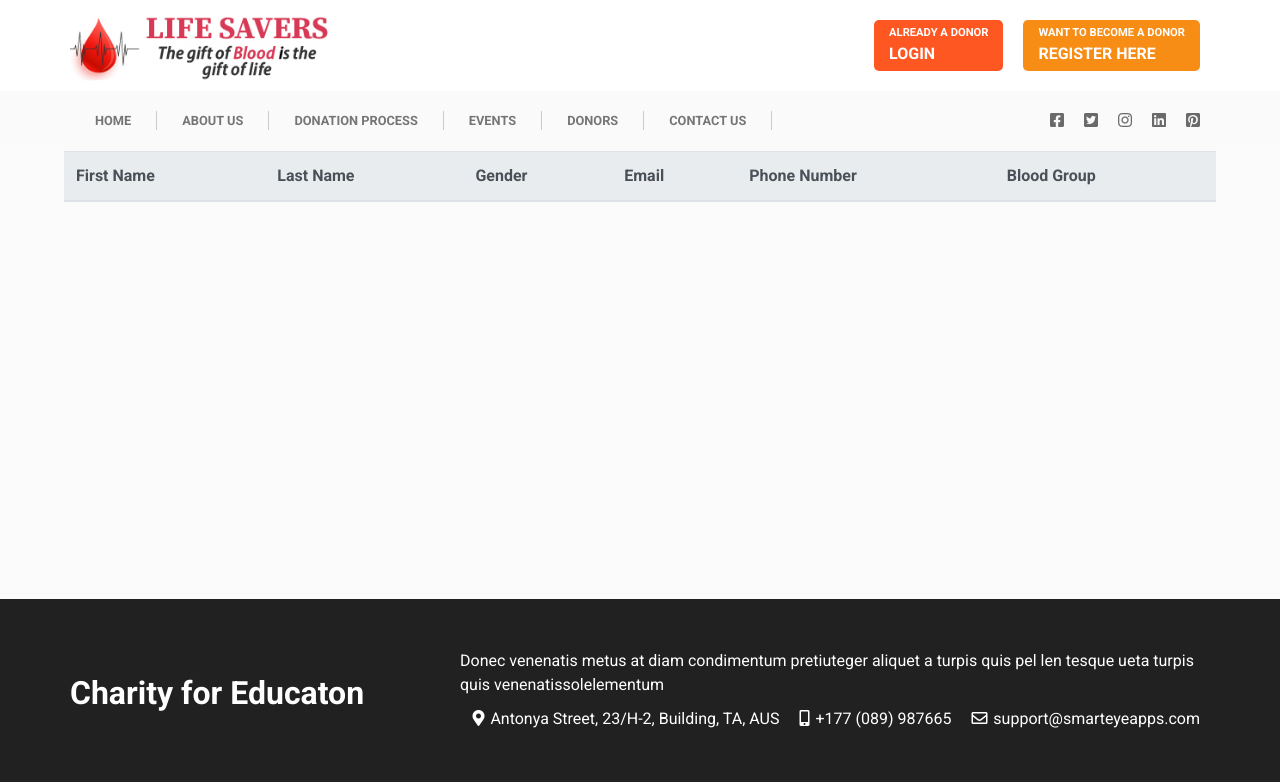
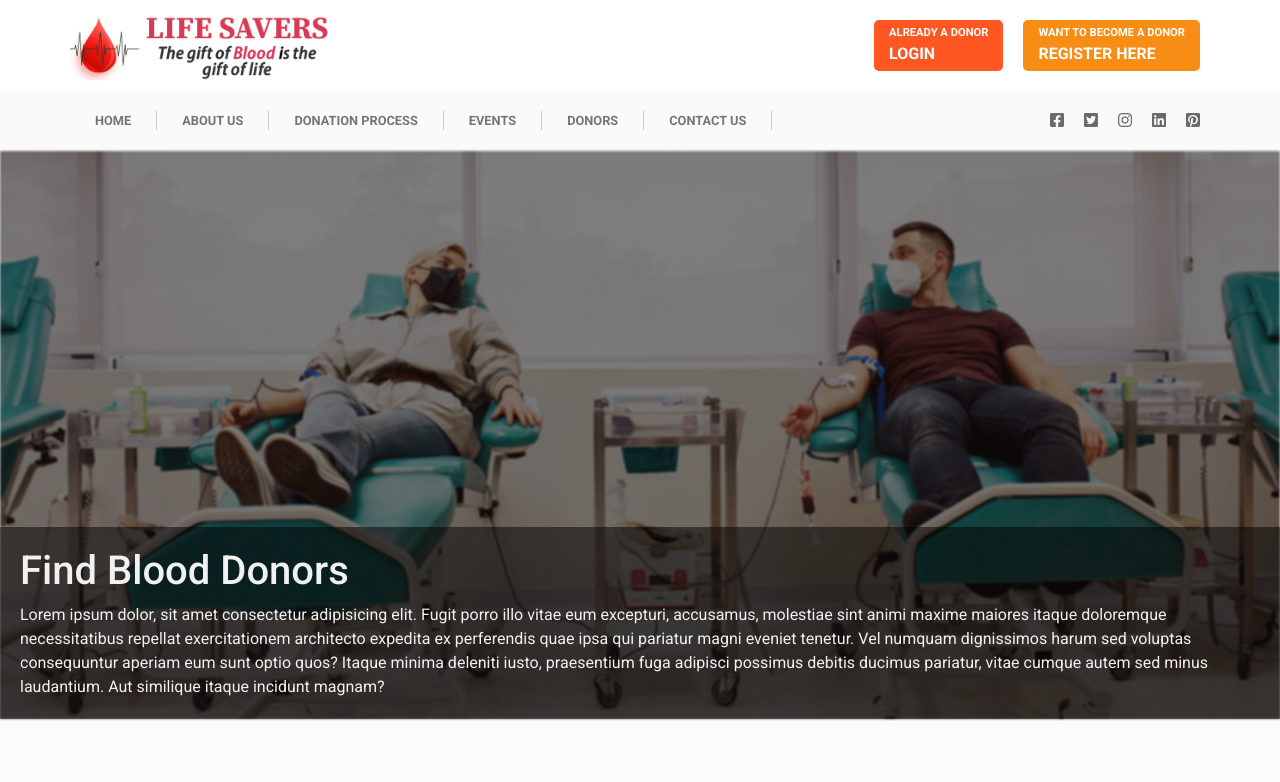
Before and after one commit to randika-chathuranga/Blood-donation-web-project, a PHP site: the page made by private/views/donors.php in a window 1280 px wide. Shown: the top 782 px of the page. Run offline with PHP 8.4, Linux system fonts and the light colour scheme; the template is opened without the code that fills it, so the values that code supplies are empty.

Commit message:
add header image to donors page

```diff
--- a/private/views/donors.php
+++ b/private/views/donors.php
@@ -4,8 +4,16 @@ $styles = array("donors.css");
 include("templates/header.php");
 ?>
 
+<div class="image_container">
+    <img src="public/images/donors/header.jpg" alt="image">
+    <div class="content">
+        <h1>Find Blood Donors</h1>
+        <p>Lorem ipsum dolor, sit amet consectetur adipisicing elit. Fugit porro illo vitae eum excepturi, accusamus, molestiae sint animi maxime maiores itaque doloremque necessitatibus repellat exercitationem architecto expedita ex perferendis quae ipsa qui pariatur magni eveniet tenetur. Vel numquam dignissimos harum sed voluptas consequuntur aperiam eum sunt optio quos? Itaque minima deleniti iusto, praesentium fuga adipisci possimus debitis ducimus pariatur, vitae cumque autem sed minus laudantium. Aut similique itaque incidunt magnam?</p>
+        </div>
+</div>
+<br><br><br>
 <div class="d-flex justify-content-center">
-    <div class = "table-container">
+    <div class="table-container">
         <table class="table table-hover table-striped ">
             <thead class="thead-light">
                 <tr>
@@ -20,18 +28,18 @@ include("templates/header.php");
             </thead>
             <tbody>
                 <?php
-                  $userList = User::getDonorList();
+                $userList = User::getDonorList();
 
-                  foreach($userList as $user){
-                      echo '<tr>'.
-                      '<td>'.$user->firstName.'</td>'.
-                      '<td>'.$user->lastName.'</td>'.
-                      '<td>'.$user->gender.'</td>'.
-                      '<td>'.$user->email.'</td>'.
-                      '<td>'.$user->phoneNumber.'</td>'.
-                      '<td>'.$user->bloodGroup.'</td>'.
-                      '</tr>';
-                  }
+                foreach ($userList as $user) {
+                    echo '<tr>' .
+                        '<td>' . $user->firstName . '</td>' .
+                        '<td>' . $user->lastName . '</td>' .
+                        '<td>' . $user->gender . '</td>' .
+                        '<td>' . $user->email . '</td>' .
+                        '<td>' . $user->phoneNumber . '</td>' .
+                        '<td>' . $user->bloodGroup . '</td>' .
+                        '</tr>';
+                }
                 ?>
 
             </tbody>
--- a/public/css/donors.css
+++ b/public/css/donors.css
@@ -1,5 +1,33 @@
-.table-container{
-   width: 90vw;
-   overflow-y:scroll;
-   height: 50vh;
+.table-container {
+    width: 90vw;
+    overflow-y: scroll;
+    height: 50vh;
 }
+
+.image_container {
+    position: relative;
+}
+
+.image_container img {
+    filter: brightness(50%) blur(1px);
+}
+
+.image_container .content {
+    position: absolute;
+    /* Position the background text */
+    bottom: 0;
+    /* At the bottom. Use top:0 to append it to the top */
+    background: rgb(0, 0, 0);
+    /* Fallback color */
+    background: rgba(0, 0, 0, 0.5);
+    /* Black background with 0.5 opacity */
+    color: #f1f1f1;
+    /* Grey text */
+    width: 100%;
+    /* Full width */
+    padding: 20px;
+}
+
+h1 {
+    color: #f1f1f1;
+}
```
Also changed, not shown: public/images/donors/Header.jpg (added).
